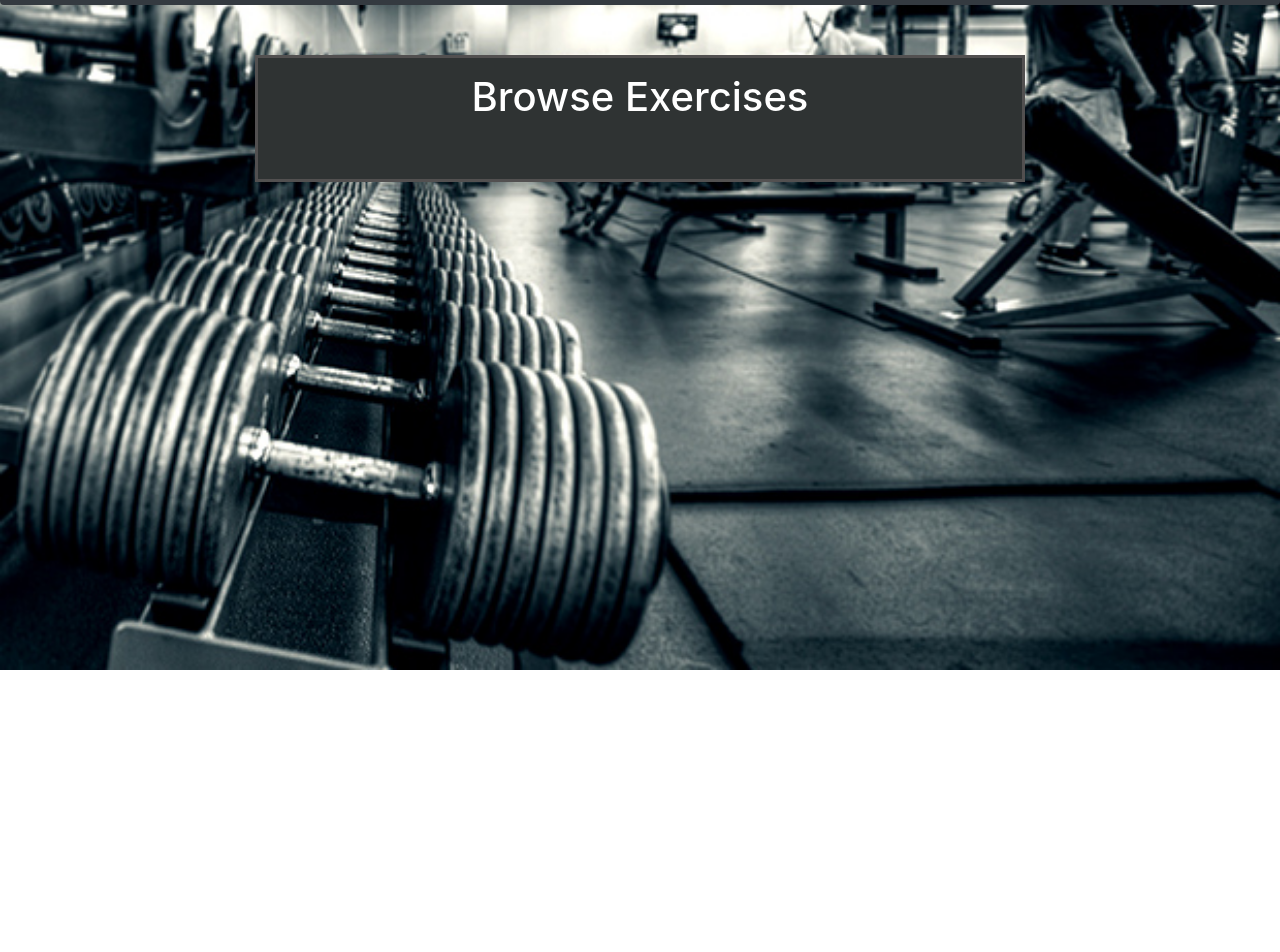
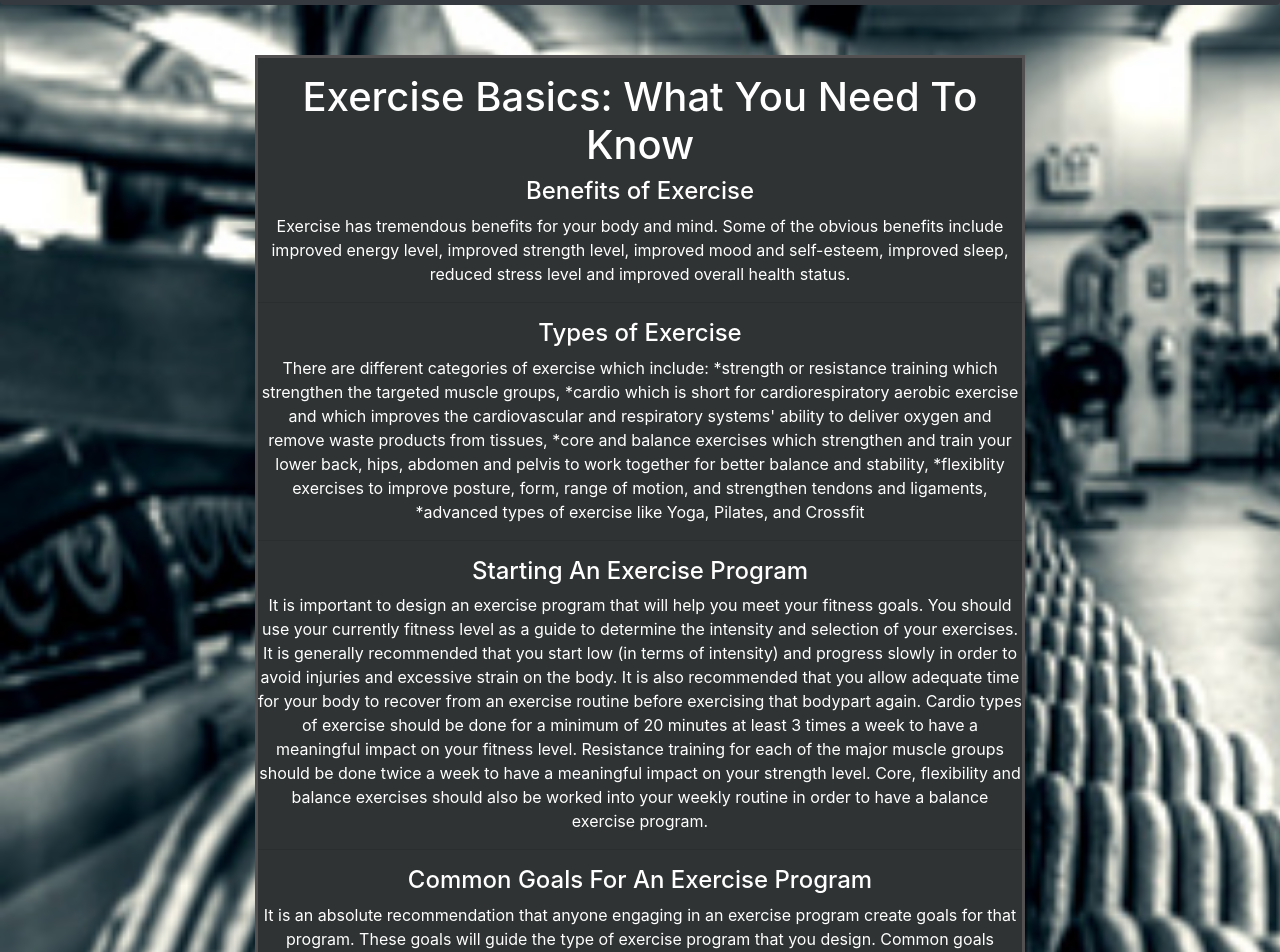
Before and after one commit to ksentak/omegawo-app, a React (Create React App) app in the folder client/: page /browse in a window 1280 px wide. Shown: the part 51-1003 px from the top of the page. Before the commit the page ends 800 px from the top, so only its background shows below. Built offline with nearby package versions, Linux system fonts and the light colour scheme; a web font is replaced by a local one.

Commit message:
added exercise basics FAQs for user

```diff
--- a/client/src/components/BrowseEx.js
+++ b/client/src/components/BrowseEx.js
@@ -1,8 +1,15 @@
 import React, { Component } from "react"
-
-
+import ExerciseFAQs from "./ExerciseFAQs.json"
 
 class BrowseEx extends Component {
+
+  constructor(props) {
+    super(props)
+    this.state = {
+      ExerciseFAQs:ExerciseFAQs
+    }
+  }
+
   render () {
     return (
 
@@ -12,10 +19,23 @@ class BrowseEx extends Component {
           textAlign: "center",
           marginTop: "15px"
         }}>
-
-        Browse Exercises
-
+        Exercise Basics: What You Need To Know
         </h1>
+        {this.state.ExerciseFAQs.map((item) => (
+            <div>
+              <h4 style={{
+          color: "white",
+          textAlign: "center",
+          marginTop: "5px"
+        }}>{item.name}</h4>
+              <p style={{
+          color: "white",
+          textAlign: "center",
+          marginTop: "5px"
+        }}>{item.discussion}</p>
+              <hr/>
+            </div>
+          ))}
       </div>
     )
   }
--- /dev/null
+++ b/client/src/components/ExerciseFAQs.json
@@ -0,0 +1,26 @@
+[
+    {
+        "name": "Benefits of Exercise",
+        "discussion": "Exercise has tremendous benefits for your body and mind. Some of the obvious benefits include improved energy level, improved strength level, improved mood and self-esteem, improved sleep, reduced stress level and improved overall health status."
+    },
+    {
+        "name": "Types of Exercise",
+        "discussion": "There are different categories of exercise which include: *strength or resistance training which strengthen the targeted muscle groups, *cardio which is short for cardiorespiratory aerobic exercise and which improves the cardiovascular and respiratory systems' ability to deliver oxygen and remove waste products from tissues, *core and balance exercises which strengthen and train your lower back, hips, abdomen and pelvis to work together for better balance and stability, *flexiblity exercises to improve posture, form, range of motion, and strengthen tendons and ligaments, *advanced types of exercise like Yoga, Pilates, and Crossfit"
+    },
+    {
+        "name": "Starting An Exercise Program",
+        "discussion": "It is important to design an exercise program that will help you meet your fitness goals. You should use your currently fitness level as a guide to determine the intensity and selection of your exercises. It is generally recommended that you start low (in terms of intensity) and progress slowly in order to avoid injuries and excessive strain on the body. It is also recommended that you allow adequate time for your body to recover from an exercise routine before exercising that bodypart again. Cardio types of exercise should be done for a minimum of 20 minutes at least 3 times a week to have a meaningful impact on your fitness level. Resistance training for each of the major muscle groups should be done twice a week to have a meaningful impact on your strength level. Core, flexibility and balance exercises should also be worked into your weekly routine in order to have a balance exercise program."
+    },
+    {
+        "name": "Common Goals For An Exercise Program",
+        "discussion": "It is an absolute recommendation that anyone engaging in an exercise program create goals for that program. These goals will guide the type of exercise program that you design. Common goals include: *Lose fat, *Build muscle, *Get stronger, *Improve endurance/conditioning, *Improve athletic skills, *Improve joint flexibility, *tone, sculpt, and/or firm up."
+    },
+    {
+        "name": "Using Fitness Parameters to Determine If You Are Achieving Results",
+        "discussion": "Regular self-assessments of your personal fitness parameters will allow you to determine if you are achieving meaningful results from your program. These fitness parameters include: *your pulse rate before and immediately after walking 1 mile (1.6 kilometers), *how long it takes to walk 1 mile, or how long it takes to run 1.5 miles (2.41 kilometers), *how many standard or modified pushups you can do at a time, *how far you can reach forward while seated on the floor with your legs in front of you, *your waist circumference, just above your hipbones, *your body mass index."
+    },
+    {
+        "name": "General Exercise Principles to Follow",
+        "discussion": "It is important to consume adequate nutrition to fuel your workouts and your recoveries. Adequate complex carbohydrates and protein intake is essential for achieving optimal results from an exercise routine. A 5 minute warm-up is recommended before your workout in order to prepare your body for physical activity. The warm-up is generally used to increase body temperature, increase heart rate and breathing rate, and also help you mentally prepare for exercise. Similarly, a cool-down at the end of a workout provides the body with a smooth transition from exercise back to a steady state of rest. The general goals of a cool-down is to reduce heart and breathing rates, gradually cool body temperature, return muscles to their optimal length-tension relationships, prevent venous pooling of blood in the lower extremities, which may cause dizziness or possible fainting, and restore physiologic systems close to baseline."
+    }
+]
```
